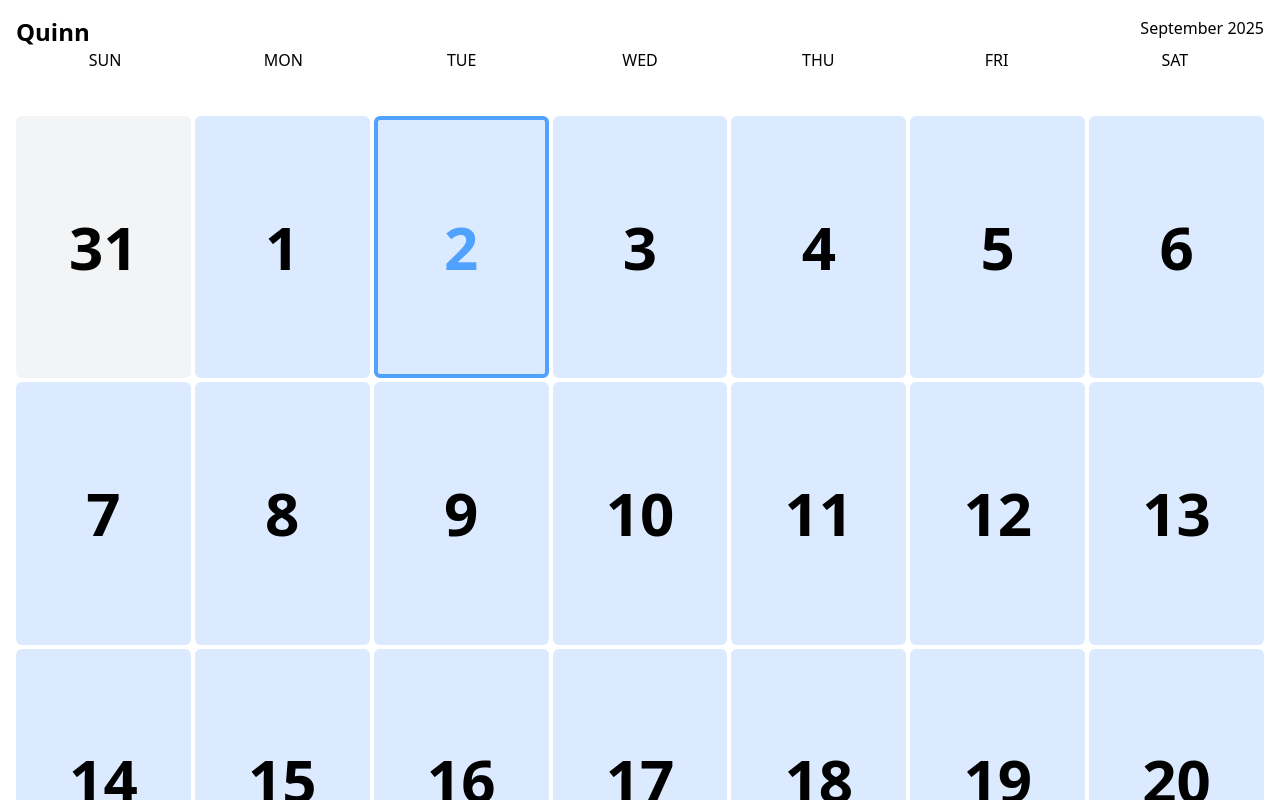
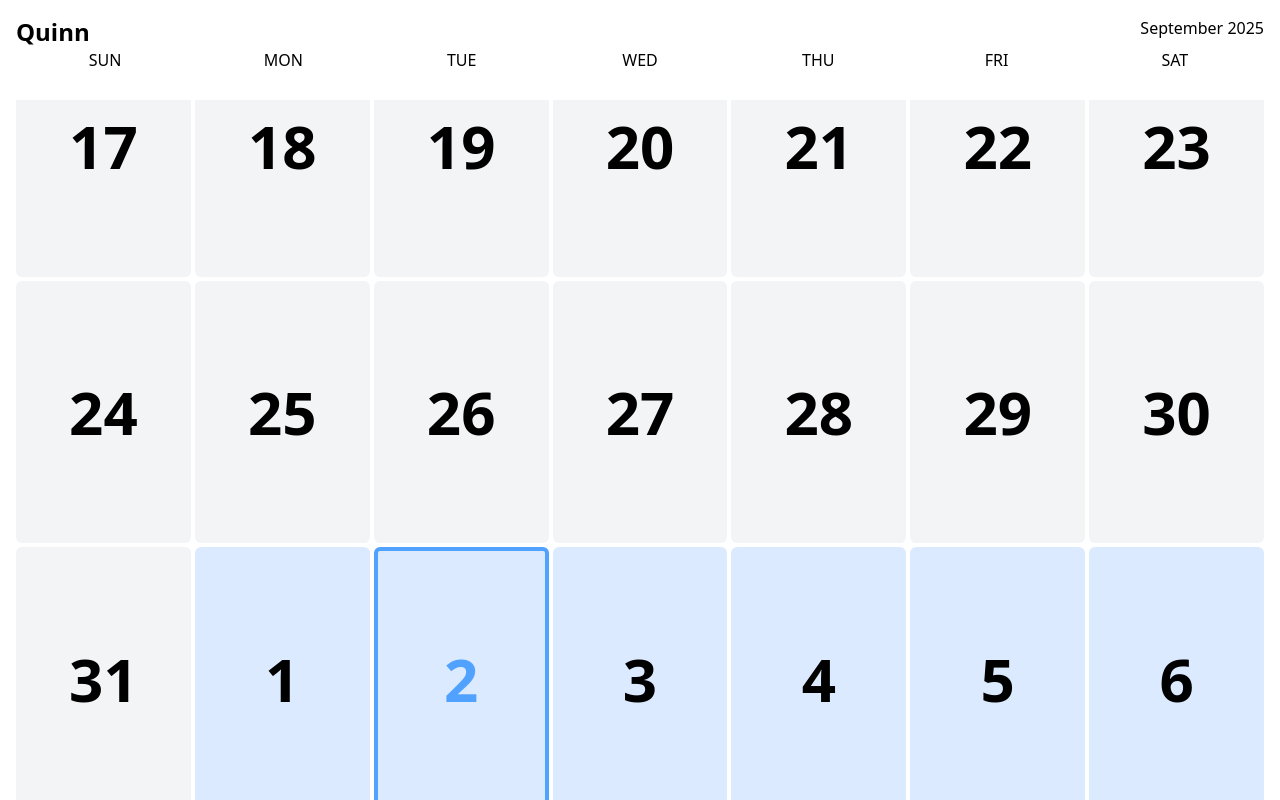
Before and after one commit to Nikeshchaudhary52494/quinn, a React (Vite) app: page / in a window 1280 px wide. Shown: the top 800 px of the page. Built offline with nearby package versions, Linux system fonts and the light colour scheme.

Commit message:
infinite scroll added

```diff
--- a/src/components/CalenderElement.tsx
+++ b/src/components/CalenderElement.tsx
@@ -1,12 +1,18 @@
+import type { RefObject } from "react";
 import type { DayCell } from "../utils/calender";
 
 interface CalenderElementProps {
   dayData: DayCell;
+  ref: RefObject<HTMLDivElement | null> | null;
 }
 
-export default function CalenderElement({ dayData }: CalenderElementProps) {
+export default function CalenderElement({
+  dayData,
+  ref,
+}: CalenderElementProps) {
   return (
     <div
+      ref={ref}
       className={`rounded-md font-bold text-6xl flex justify-center items-center  aspect-[2/3]
         ${
           dayData.isToday
--- a/src/components/CalenderGrid.tsx
+++ b/src/components/CalenderGrid.tsx
@@ -1,13 +1,94 @@
-import { getMonthGrid } from "../utils/calender";
+import {
+  useCallback,
+  useEffect,
+  useLayoutEffect,
+  useRef,
+  useState,
+} from "react";
+import { getMonthGrid, type DayCell } from "../utils/calender";
 import CalenderElement from "./CalenderElement";
+import { addMonths, subMonths } from "date-fns";
 
 export default function CalenderGrid() {
   const today = new Date();
-  const days = getMonthGrid(today);
+
+  const [days, setDays] = useState<DayCell[]>(() => [...getMonthGrid(today)]);
+  const containerRef = useRef<HTMLDivElement>(null);
+
+  const [earliestMonth, setEarliestMonth] = useState(subMonths(today, 1));
+  const [latestMonth, setLatestMonth] = useState(addMonths(today, 1));
+  const todayRef = useRef<HTMLDivElement | null>(null);
+  const hasScrolledToToday = useRef(false);
+
+  const loadMore = (direction: "up" | "down") => {
+    if (direction === "up") {
+      const newMonth = subMonths(earliestMonth, 1);
+      const newDays = getMonthGrid(newMonth).filter(
+        (day) => day.date < days[0].date
+      );
+
+      const container = containerRef.current;
+      if (container) {
+        const prevScrollHeight = container.scrollHeight;
+
+        setDays((prev) => [...newDays, ...prev]);
+
+        setTimeout(() => {
+          const newScrollHeight = container.scrollHeight;
+          container.scrollTop += newScrollHeight - prevScrollHeight;
+        }, 0);
+      }
+
+      setEarliestMonth(newMonth);
+    } else {
+      const newMonth = addMonths(latestMonth, 1);
+      const newDays = getMonthGrid(newMonth).filter(
+        (day) => day.date > days[days.length - 1].date
+      );
+      setDays((prev) => [...prev, ...newDays]);
+      setLatestMonth(newMonth);
+    }
+  };
+
+  const handleScroll = useCallback(() => {
+    const container = containerRef.current;
+    if (!container) return;
+
+    if (container.scrollTop < 200) loadMore("up");
+
+    if (
+      container.scrollHeight - container.scrollTop - container.clientHeight <
+      200
+    )
+      loadMore("down");
+  }, [loadMore]);
+
+  useEffect(() => {
+    const container = containerRef.current;
+    if (container) {
+      container.addEventListener("scroll", handleScroll);
+      return () => container.removeEventListener("scroll", handleScroll);
+    }
+  }, [handleScroll]);
+
+  useLayoutEffect(() => {
+    if (todayRef.current && !hasScrolledToToday.current) {
+      todayRef.current.scrollIntoView({ behavior: "instant", block: "center" });
+      hasScrolledToToday.current = true;
+    }
+  }, []);
+
   return (
-    <div className="grid grid-cols-7 gap-1 mt-25 p-4">
+    <div
+      ref={containerRef}
+      className="grid grid-cols-7 gap-1 mt-25 p-4 h-screen overflow-scroll"
+    >
       {days.map((day) => (
-        <CalenderElement dayData={day} />
+        <CalenderElement
+          ref={day.isToday ? todayRef : null}
+          key={day.date.toString()}
+          dayData={day}
+        />
       ))}
     </div>
   );
--- a/src/utils/calender.ts
+++ b/src/utils/calender.ts
@@ -6,6 +6,8 @@ import {
   addDays,
   isSameMonth,
   isToday,
+  subMonths,
+  addMonths,
 } from "date-fns";
 
 export interface DayCell {
@@ -15,8 +17,11 @@ export interface DayCell {
 }
 
 export const getMonthGrid = (date: Date): DayCell[] => {
-  const start = startOfWeek(startOfMonth(date));
-  const end = endOfWeek(endOfMonth(date));
+  const prevMonth = subMonths(date, 1);
+  const nextMonth = addMonths(date, 1);
+
+  const start = startOfWeek(startOfMonth(prevMonth), { weekStartsOn: 0 });
+  const end = endOfWeek(endOfMonth(nextMonth), { weekStartsOn: 0 });
 
   const days: DayCell[] = [];
   let current = start;
```
